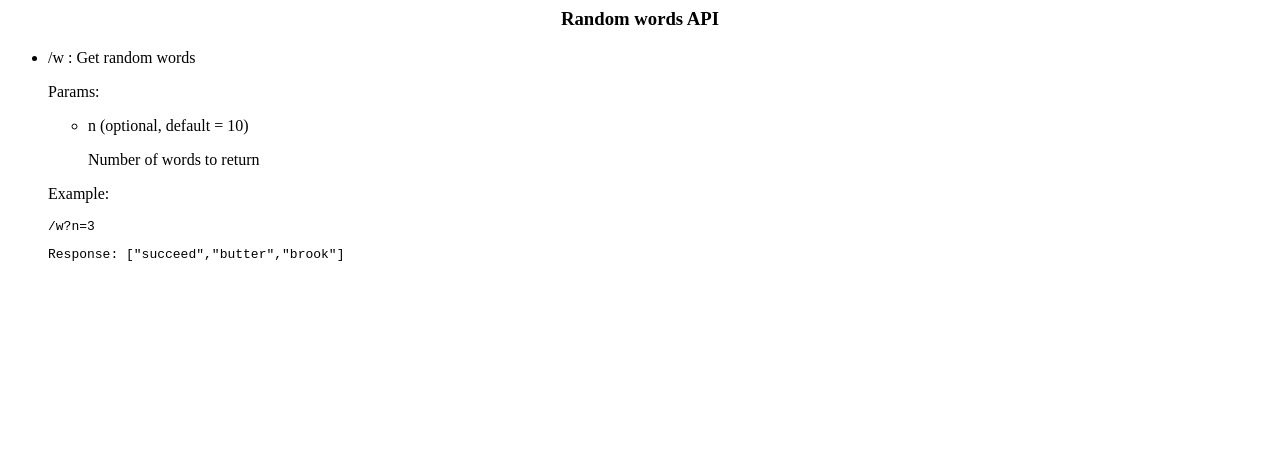
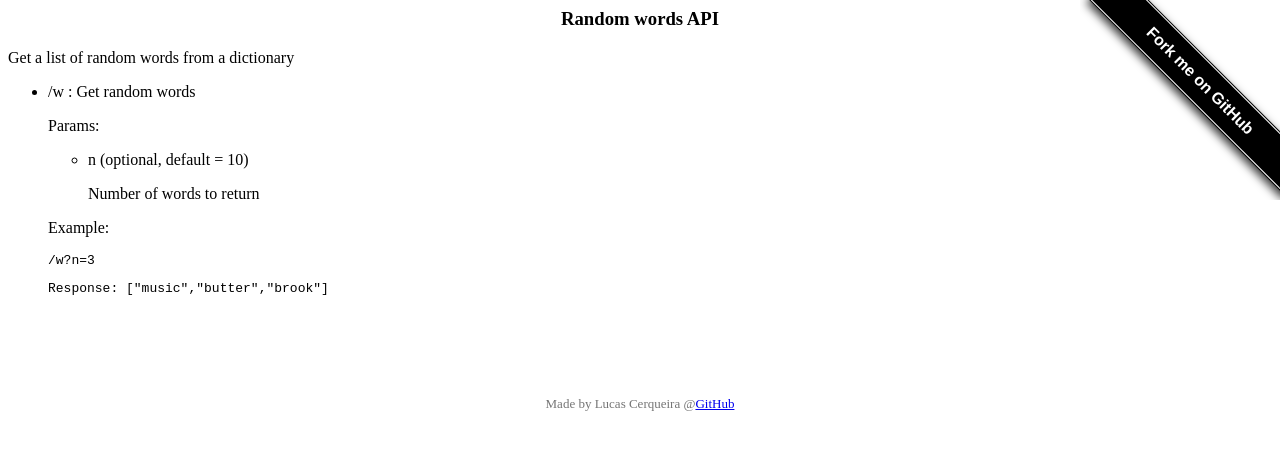
Before and after one commit to SacuL/RandomWordsAPI, a website: page index.html in a window 1280 px wide. Drawn offline with Linux system fonts and the light colour scheme.

Commit message:
app.json

```diff
--- a/index.html
+++ b/index.html
@@ -1,8 +1,19 @@
 <html>
 <head>
+    <style>
+        #forkongithub a{background:#000;color:#fff;text-decoration:none;font-family:arial,sans-serif;text-align:center;font-weight:bold;padding:5px 40px;font-size:1rem;line-height:2rem;position:relative;transition:0.5s;}#forkongithub a:hover{background:#c11;color:#fff;}#forkongithub a::before,#forkongithub a::after{content:"";width:100%;display:block;position:absolute;top:1px;left:0;height:1px;background:#fff;}#forkongithub a::after{bottom:1px;top:auto;}@media screen and (min-width:800px){#forkongithub{position:absolute;display:block;top:0;right:0;width:200px;overflow:hidden;height:200px;z-index:9999;}#forkongithub a{width:200px;position:absolute;top:60px;right:-60px;transform:rotate(45deg);-webkit-transform:rotate(45deg);-ms-transform:rotate(45deg);-moz-transform:rotate(45deg);-o-transform:rotate(45deg);box-shadow:4px 4px 10px rgba(0,0,0,0.8);}}
+        #footer{
+            margin-top: 100px;
+            font-size: small;
+            color: #757575;
+            text-align: center;
+        }
+    </style>
 </head>
 <body>
+    <span id="forkongithub"><a href="https://github.com/SacuL/RandomWordsAPI/">Fork me on GitHub</a></span>
     <h3 style="text-align: center;">Random words API</h3>
+    <p>Get a list of random words from a dictionary</p>
     <ul>
         <li>
             /w : Get random words
@@ -20,9 +31,10 @@
             <p>
                 Example:
                 <pre>/w?n=3</pre>
-                <pre>Response: ["succeed","butter","brook"]</pre>
+                <pre>Response: ["music","butter","brook"]</pre>
             </p>
         </li>
     </ul>
+    <p id="footer">Made by Lucas Cerqueira @<a href="https://github.com/SacuL/RandomWordsAPI/">GitHub</a></p>
 </body>
 </html>
```
Also changed, not shown: app.json (added, +7 -0 lines), README.md.
